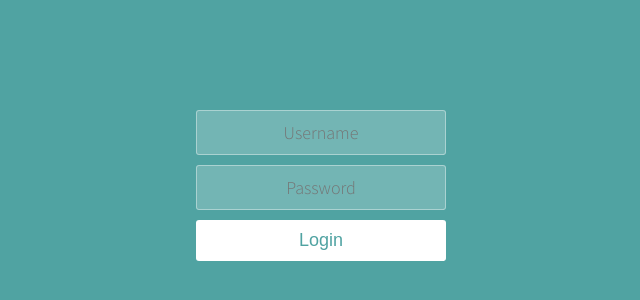
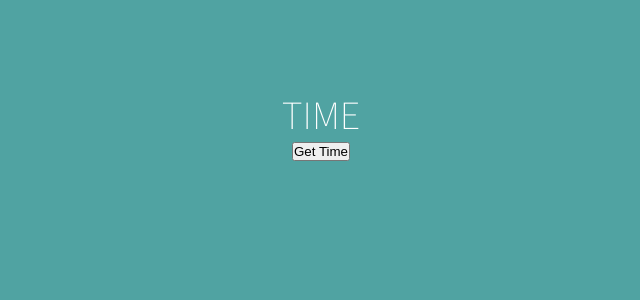
Before and after one commit to AttilaToth-JP/Bootcamp-ReactJS, a React (Create React App) app: page / in a window 1280 px wide. Shown: the part 118-418 px from the top of the page, without its empty margins (319-959 px from the left). Built offline with nearby package versions, Linux system fonts and the light colour scheme.

Commit message:
Lesson 14 practice

```diff
--- a/package.json
+++ b/package.json
@@ -1,5 +1,5 @@
 {
-  "name": "conditional-rendering",
+  "name": "usestate-hook-practice",
   "version": "1.0.0",
   "description": "",
   "keywords": [],
--- a/src/components/App.jsx
+++ b/src/components/App.jsx
@@ -1,14 +1,10 @@
 import React from "react";
-import LoginForm from "./Login";
-
-var isLoggedIn = false;
 
 function App() {
   return (
     <div className="container">
-      {isLoggedIn ? <h1>Hello</h1> : <LoginForm />}
-      {/* AND operator
-      //currentTime > 12 && <h1>Why are you still working</h1> */}
+      <h1>TIME</h1>
+      <button>Get Time</button>
     </div>
   );
 }
--- a/src/components/Input.jsx
+++ /dev/null
@@ -1,7 +0,0 @@
-import React from "react";
-
-function input(props) {
-  return <input type={props.type} placeholder={props.placeholder} />;
-}
-
-export default input;
--- a/src/components/Login.jsx
+++ /dev/null
@@ -1,14 +0,0 @@
-import React from "react";
-import Input from "./Input";
-
-function loginForm() {
-  return (
-    <form className="form">
-      <Input type="text" placeholder="Username" />
-      <Input type="password" placeholder="Password" />
-      <button type="submit">Login</button>
-    </form>
-  );
-}
-
-export default loginForm;
--- a/src/index.js
+++ b/src/index.js
@@ -3,3 +3,20 @@
 import App from "./components/App";
 
 ReactDOM.render(<App />, document.getElementById("root"));
+
+//Challenge:
+//1. Given that you can get the current time using:
+let time = new Date().toLocaleTimeString();
+console.log(time);
+//Show the latest time in the <h1> when the Get Time button
+//is pressed.
+
+//2. Given that you can get code to be called every second
+//using the setInterval method.
+//Can you get the time in your <h1> to update every second?
+
+//e.g. uncomment the code below to see Hey printed every second.
+// function sayHi() {
+//   console.log("Hey");
+// }
+// setInterval(sayHi, 1000);
```
